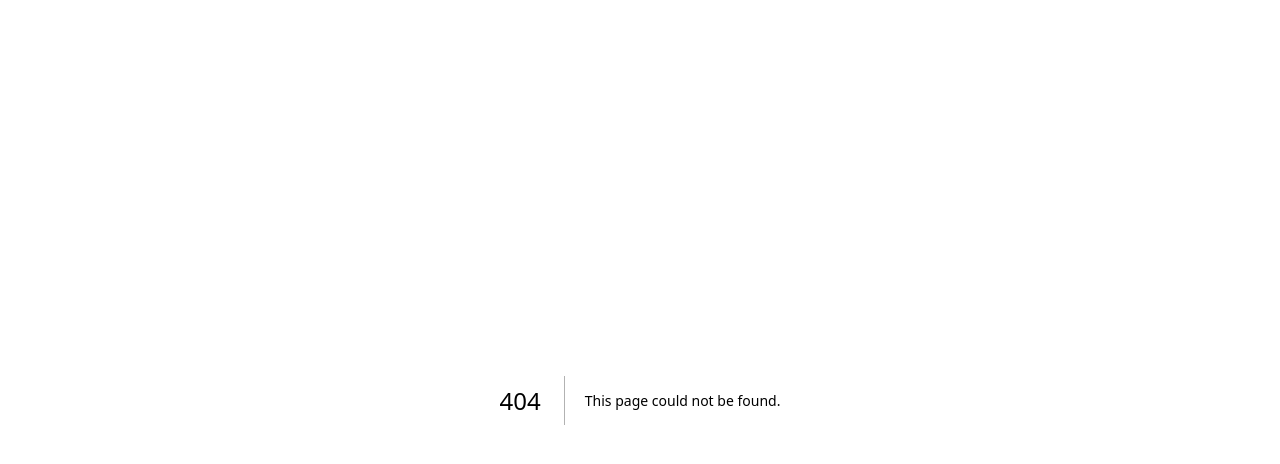
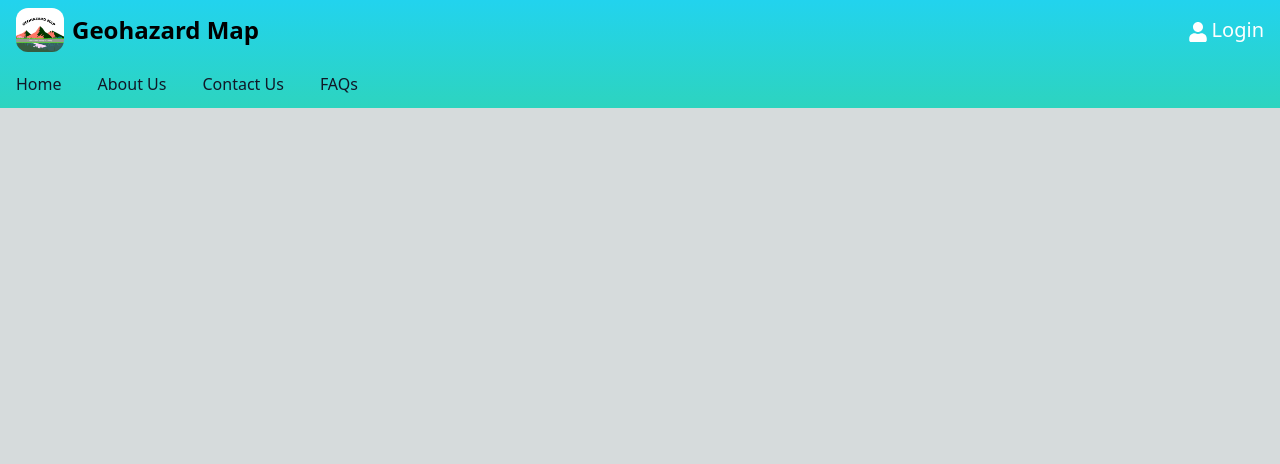
Before and after one commit to CodeKnight07/GeohazardMap, a Next.js app in the folder geomap-frontend/: page /components/user/landing-page/landing-top-nav in a window 1280 px wide. Before the commit this address had no page. Shown: the top 464 px of the page. Built offline with nearby package versions, Linux system fonts and the light colour scheme.

Commit message:
create topnav

```diff
--- /dev/null
+++ b/geomap-frontend/pages/components/user/landing-page/landing-top-nav.tsx
@@ -0,0 +1,75 @@
+import React from "react";
+import { FaUser } from "react-icons/fa";
+import Image from "next/image";
+import logo from './images/app-logo.jpg'
+function TopNav() {
+  return (
+    <div className=" fixed top-0 left-0 right-0 w-full z-40 bg-gradient-to-b from-cyan-400 to-teal-400 ">
+      <nav className=" border-gray-200 dark:bg-gray-900">
+        <div className="flex flex-wrap justify-between items-center mx-auto max-w-screen-xl py-2 px-4 ">
+          <div className="flex items-center space-x-2">
+            <div className="max-[480px]:w-11 h-9 sm:w-12 sm:h-11 md:w-19  ">
+               <Image src={logo} alt="My Image" style={{ objectFit: 'cover', width: '100%', height: '100%' }} className="rounded-xl"/>
+            </div>
+
+            <span className="self-center whitespace-nowrap dark:text-white max-[480px]:text-base font-semibold sm:text-lg md:text-2xl md:font-bold">
+              Geohazard Map
+            </span>
+          </div>
+          <div className="flex items-center">
+            <a
+              href="#"
+              className="  hover:underline  text-white max-[480px]:text-base md:text-xl "
+            >
+              <FaUser className="inline-block mr-1 text-white" />
+              Login
+            </a>
+          </div>
+        </div>
+      </nav>
+      <nav className="">
+        <div className="max-w-screen-xl px-4 py-3 mx-auto">
+          <div className="flex items-center ">
+            <ul className="flex flex-row font-medium mt-0 mr-6 space-x-8 text-sm sm:space-x-9 ">
+              <li>
+                <a
+                  href="#"
+                  className="text-gray-900 dark:text-white hover:underline  max-[480px]:text-sm sm:text-base "
+                  aria-current="page"
+                >
+                  Home
+                </a>
+              </li>
+              <li>
+                <a
+                  href="#"
+                  className="text-gray-900 dark:text-white hover:underline max-[480px]:text-sm sm:text-base "
+                >
+                  About Us
+                </a>
+              </li>
+              <li>
+                <a
+                  href="#"
+                  className="text-gray-900 dark:text-white hover:underline max-[480px]:text-sm sm:text-base "
+                >
+                  Contact Us
+                </a>
+              </li>
+              <li>
+                <a
+                  href="#"
+                  className="text-gray-900 dark:text-white hover:underline max-[480px]:text-sm sm:text-base "
+                >
+                  FAQs
+                </a>
+              </li>
+            </ul>
+          </div>
+        </div>
+      </nav>
+    </div>
+  );
+}
+
+export default TopNav;
```
